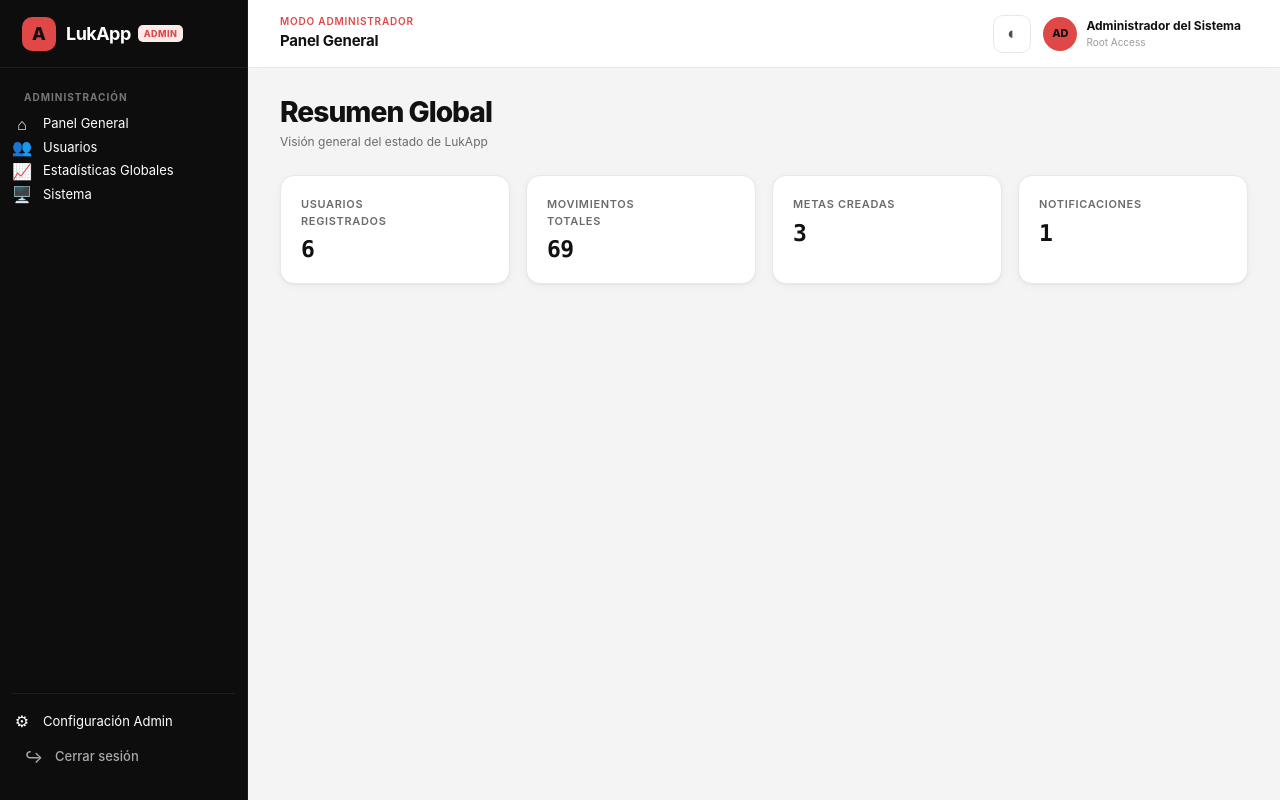
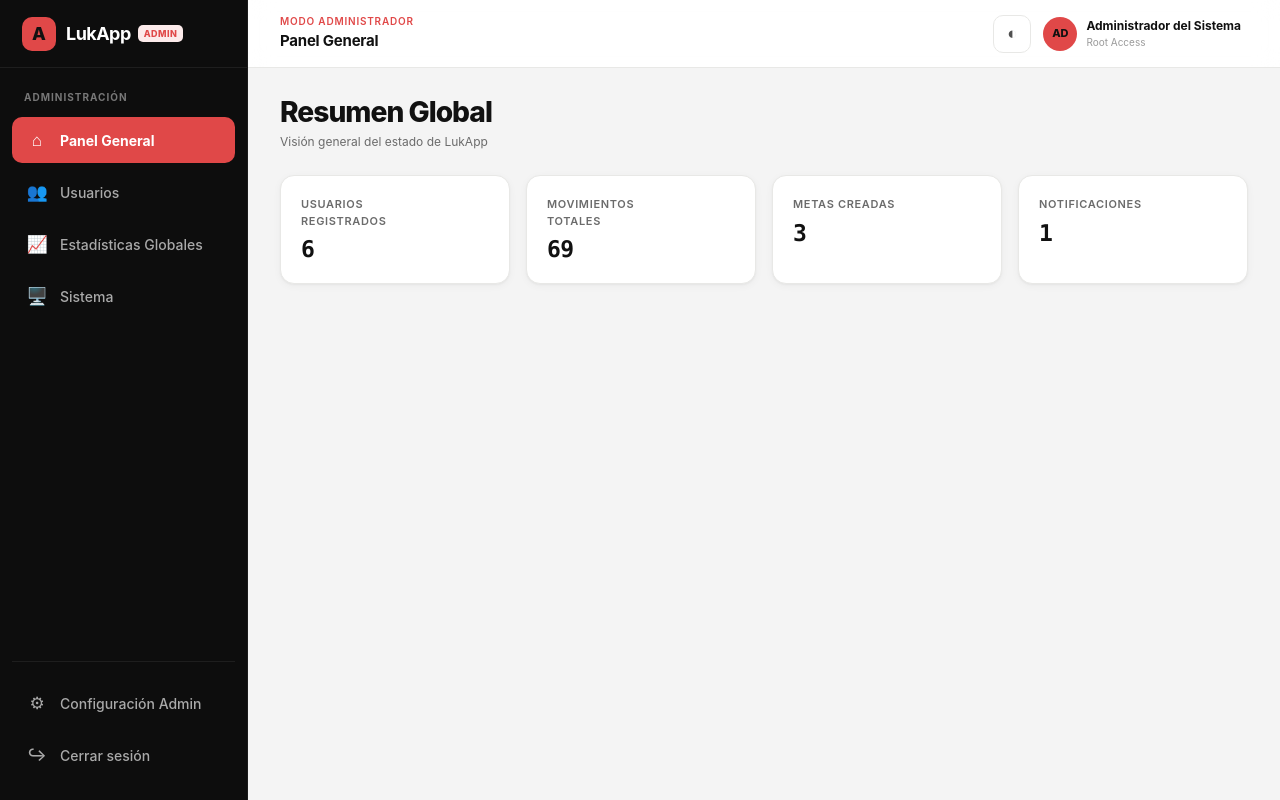
Before and after one commit to nicolasmosquer4-blip/lukapp-laravel, a Laravel app: page /admin in a window 1280 px wide. Run offline with Laravel 12, Linux system fonts and the light colour scheme; a user stored in the database is signed in; data comes from the database, SQL or seed files in the repository; data that the repository does not hold is empty.

Commit message:
Agrandar y mejorar el menú lateral del panel de administración

```diff
--- a/public/css/admin.css
+++ b/public/css/admin.css
@@ -13,20 +13,63 @@
     display: block;
 }
 
-/* Rediseño de botones en el sidebar para comportarse como links */
-.nav-link-btn {
+/* Botones del sidebar admin con el mismo aspecto que los links del panel de usuario */
+.admin-sidebar .nav-list {
+    gap: 6px;
+}
+
+.admin-sidebar .nav-section-title {
+    margin-bottom: 12px;
+}
+
+.nav-link-btn,
+.admin-sidebar .nav-item a {
+    min-height: 46px;
+    width: 100%;
+
     display: flex;
     align-items: center;
-    gap: 11px;
-    width: 100%;
-    text-align: left;
+    gap: 12px;
+
+    padding: 0 14px;
+
     background: transparent;
     border: none;
-    color: inherit;
+    border-radius: var(--radius-md);
+
+    color: #A9A9A9;
     font-family: inherit;
-    font-size: 13px;
-    padding: 0;
+    font-size: 14px;
+    font-weight: 500;
+    text-align: left;
+
     cursor: pointer;
+    transition:
+        background-color var(--transition-fast),
+        color var(--transition-fast);
+}
+
+.nav-link-btn:hover,
+.admin-sidebar .nav-item a:hover {
+    background: rgba(255, 255, 255, 0.06);
+    color: #FFFFFF;
+}
+
+.nav-link-btn:focus-visible {
+    outline: 2px solid var(--danger-color);
+    outline-offset: 2px;
+}
+
+/* Elemento activo con el rojo de la identidad admin */
+.admin-sidebar .nav-item.active .nav-link-btn {
+    background: var(--danger-color);
+    color: #FFFFFF;
+    font-weight: 700;
+}
+
+.admin-sidebar .nav-icon {
+    width: 22px;
+    font-size: 17px;
 }
 
 /* Buscador de usuarios */
```
